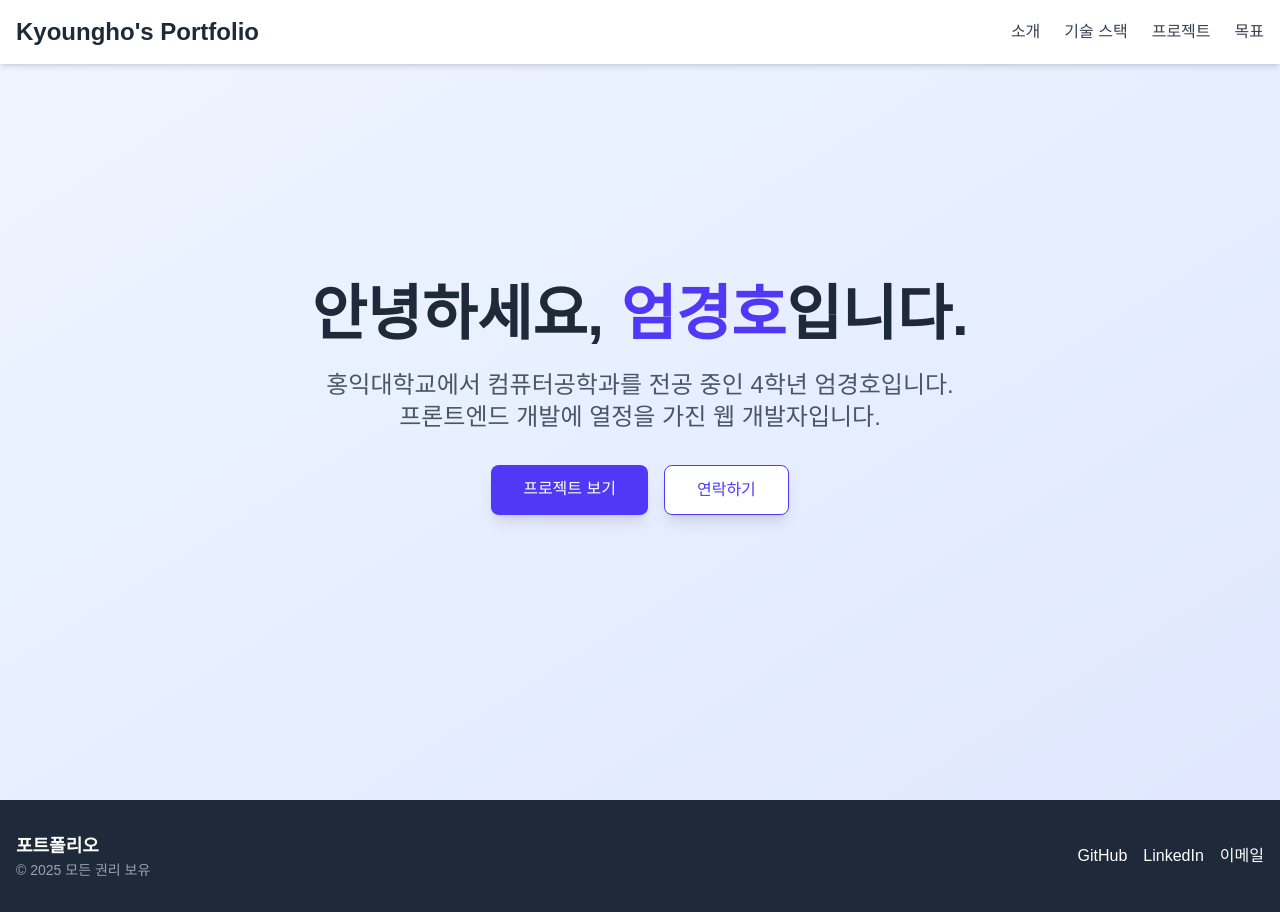
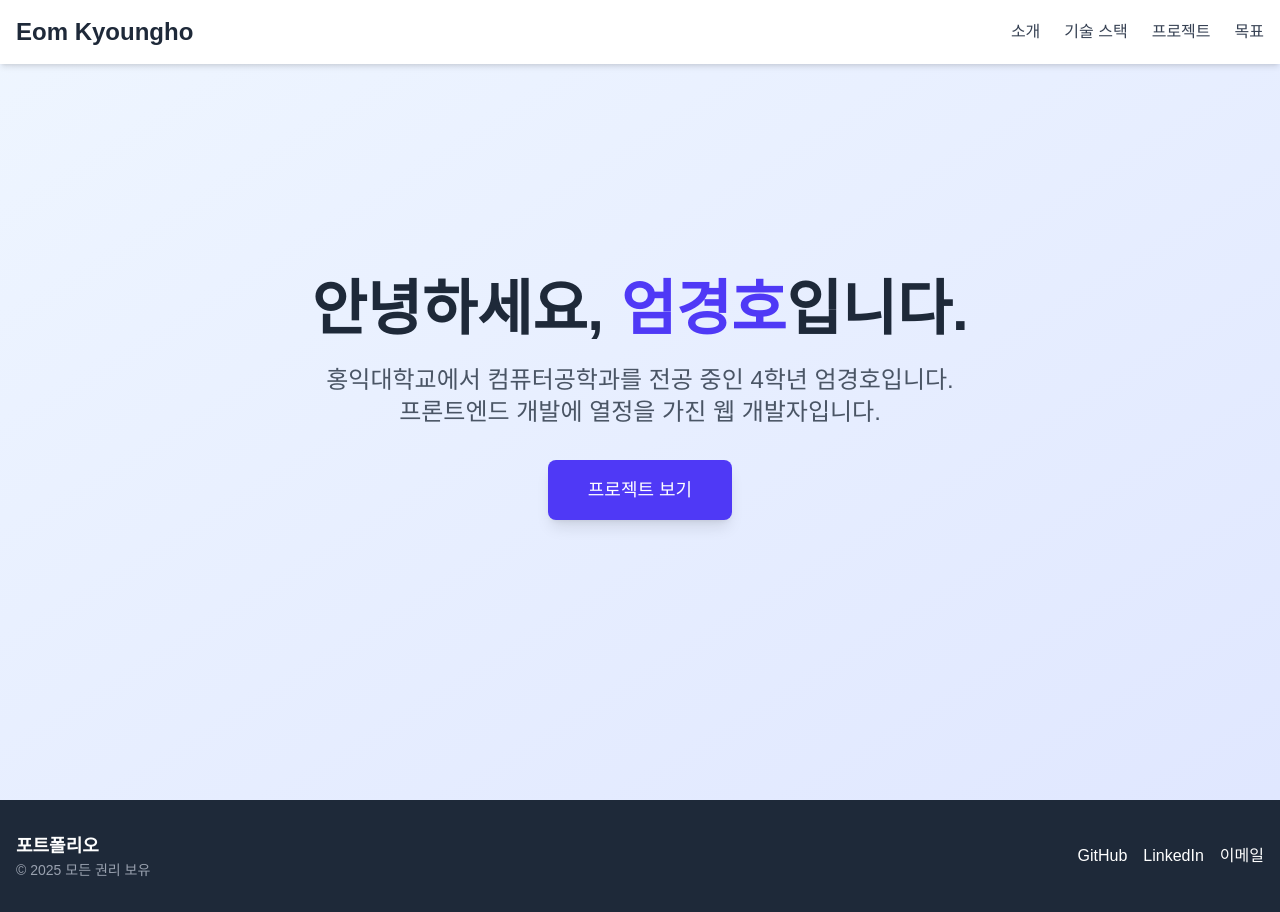
Before and after one commit to kheee512/Kyoungho_Portfolio, a Next.js app: page / in a window 1280 px wide. Built offline with nearby package versions, Linux system fonts and the light colour scheme.

Commit message:
[Feat] : LocalIt 프로젝트 사진 추가

```diff
--- a/src/components/Header.tsx
+++ b/src/components/Header.tsx
@@ -25,7 +25,7 @@ const Header: React.FC = () => {
           className="text-2xl font-bold text-gray-800"
           whileHover={{ scale: 1.05 }}
         >
-          Kyoungho's Portfolio
+          Eom Kyoungho
         </motion.div>
         <nav>
           <ul className="flex space-x-6">
--- a/src/components/IntroSection.tsx
+++ b/src/components/IntroSection.tsx
@@ -46,20 +46,12 @@ const IntroSection: React.FC = () => {
           >
             <motion.a
               href="#projects"
-              className="px-8 py-3 bg-indigo-600 text-white rounded-lg shadow-lg hover:bg-indigo-700 transition-colors"
+              className="px-10 py-4 text-lg font-medium bg-indigo-600 text-white rounded-lg shadow-lg hover:bg-indigo-700 transition-colors"
               whileHover={{ scale: 1.05 }}
               whileTap={{ scale: 0.95 }}
               onClick={scrollToSection('projects')}
             >
               프로젝트 보기
-            </motion.a>
-            <motion.a
-              href="#contact"
-              className="px-8 py-3 bg-white text-indigo-600 border border-indigo-600 rounded-lg shadow-lg hover:bg-indigo-50 transition-colors"
-              whileHover={{ scale: 1.05 }}
-              whileTap={{ scale: 0.95 }}
-            >
-              연락하기
             </motion.a>
           </motion.div>
         </motion.div>
--- a/src/components/ProjectsSection.tsx
+++ b/src/components/ProjectsSection.tsx
@@ -36,7 +36,7 @@ const projects: Project[] = [
     title: 'LocalIt',
     description: '네 번째 프로젝트에 대한 설명입니다. 이 프로젝트는 어떤 문제를 해결하기 위해 만들어졌으며, 어떤 기능을 제공합니다.',
     technologies: ['illustrator', 'Figma', 'React Native'],
-    imageUrl: '/next.svg'
+    imageUrl: '/images/localit.png'
   }
 ];
 
```
Also changed, not shown: public/images/localit.png (added).
